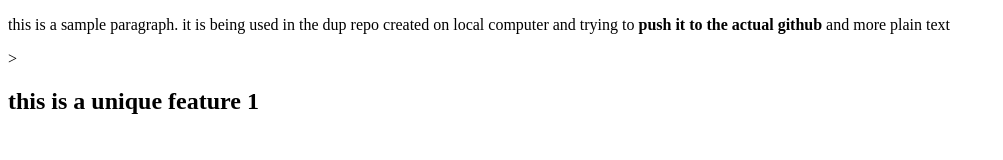
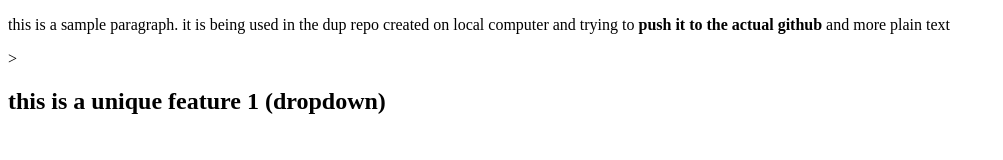
Before and after one commit to bollempallisaisahithii/locallymaderepo, a plain HTML site: page index.html in a window 1280 px wide. Shown: the whole page, without its empty margins (0-1003 px from the left). Drawn offline with Linux system fonts and the light colour scheme.

Commit message:
dropdown
addition of new feature to feature1 in conflict studies

```diff
--- a/index.html
+++ b/index.html
@@ -7,6 +7,6 @@
 </head>
 <body>
     <p> this is a sample paragraph. it is being used in the dup repo created on local computer and trying to <b> push it to the actual github</b> and more plain text </p>>
-    <h2> <b> this is a unique feature 1 </b></h2>
+    <h2> <b> this is a unique feature 1 (dropdown) </b></h2>
 </body>
 </html>
```
